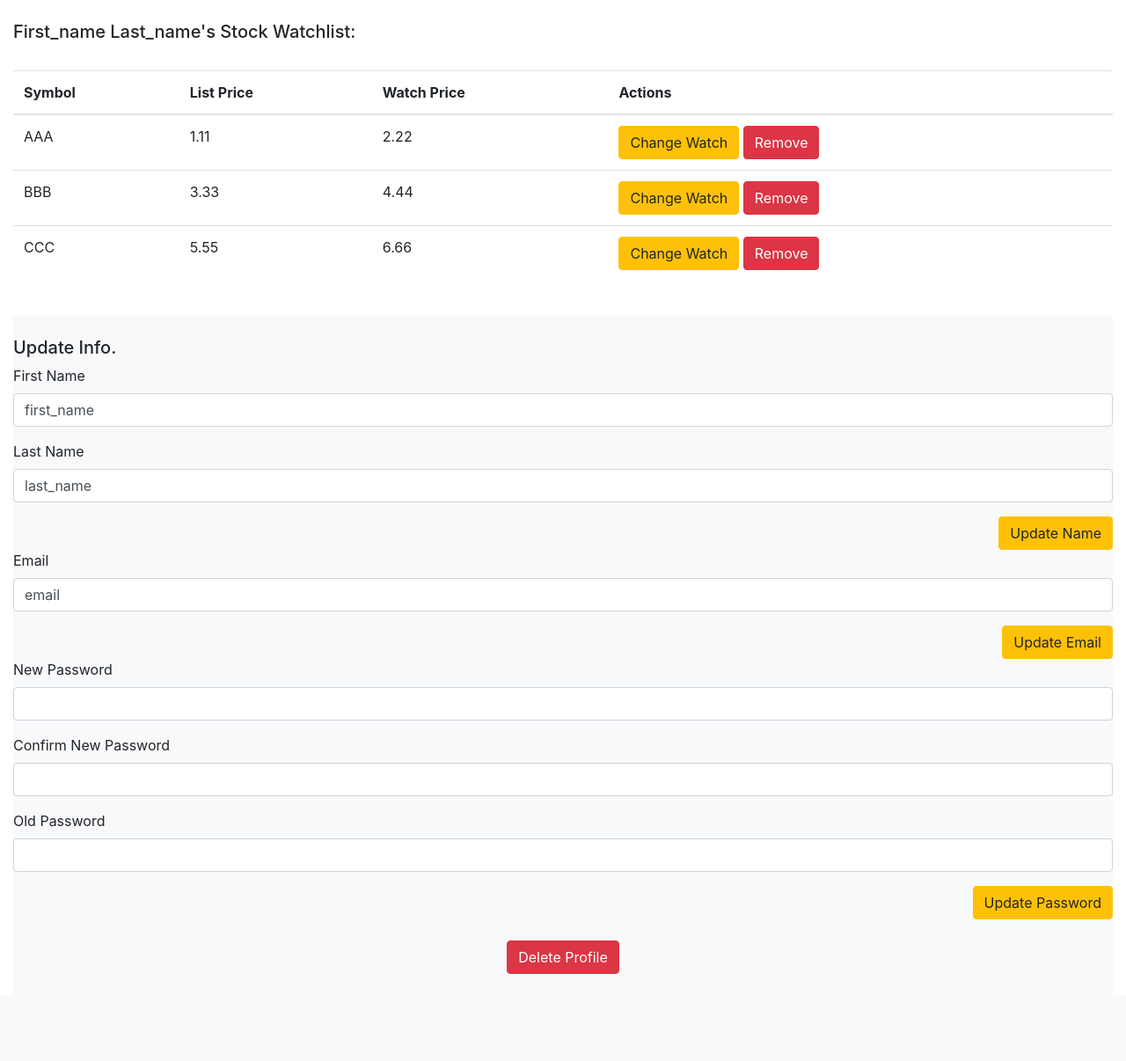
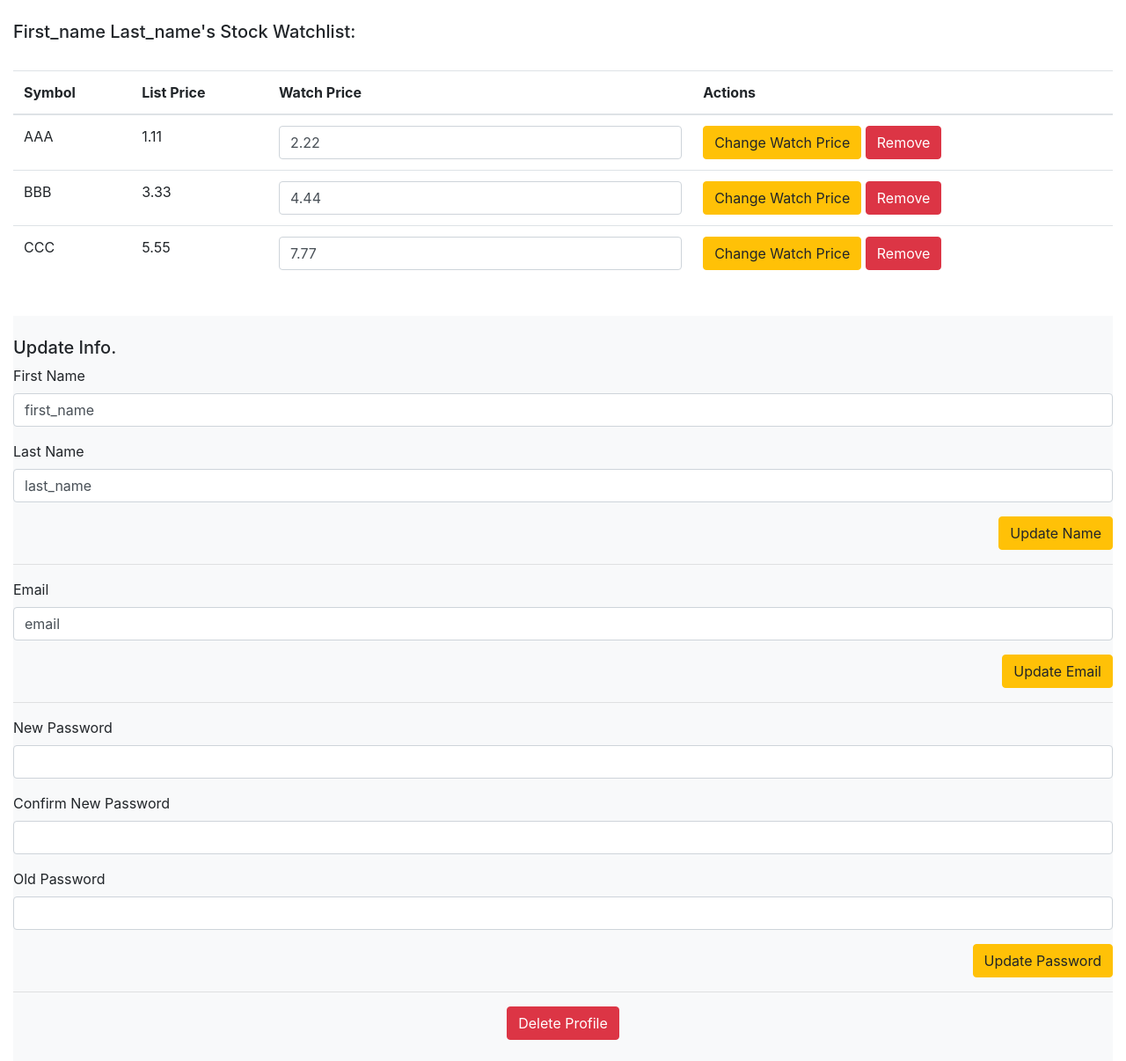
Before and after one commit to randyrodgers/stock-tickler, a Django app: page /profile in a window 1280 px wide. Shown: the part 72-1278 px from the top of the page at 88% size. Before the commit the page ends 1179 px from the top, so only its background shows below. Run offline with Django 3.2, Linux system fonts and the light colour scheme; parts of the project's set-up code (start-up, migrations or seed data) failed here and were passed over; some libraries are stand-ins or nearby versions.

Commit message:
updated forms in profile.html

```diff
--- a/project/app/templates/profile.html
+++ b/project/app/templates/profile.html
@@ -42,20 +42,29 @@
                 <tr>
                     <td>AAA</td>
                     <td>1.11</td>
-                    <td>2.22</td>
-                    <td><a href="" class="btn btn-warning">Change Watch</a> <a href="" class="btn btn-danger">Remove</a></td>
+                    <td>
+                        <form action="" method="post">
+                            <input type="number" step="0.01" class="form-control" name="id_watch_price" value="2.22">
+                    </td>
+                    <td><button type="submit" class="btn btn-warning">Change Watch Price</button></form> <a href="" class="btn btn-danger">Remove</a></td>
                 </tr>
                 <tr>
                     <td>BBB</td>
                     <td>3.33</td>
-                    <td>4.44</td>
-                    <td><a href="" class="btn btn-warning">Change Watch</a> <a href="" class="btn btn-danger">Remove</a></td>
+                    <td>
+                        <form action="" method="post">
+                            <input type="number" step="0.01" class="form-control" name="id_watch_price" value="4.44">
+                    </td>
+                    <td><button type="submit" class="btn btn-warning">Change Watch Price</button></form> <a href="" class="btn btn-danger">Remove</a></td>
                 </tr>
                 <tr>
                     <td>CCC</td>
                     <td>5.55</td>
-                    <td>6.66</td>
-                    <td><a href="" class="btn btn-warning">Change Watch</a> <a href="" class="btn btn-danger">Remove</a></td>
+                    <td>
+                        <form action="" method="post">
+                            <input type="number" step="0.01" class="form-control" name="id_watch_price" value="7.77">
+                    </td>
+                    <td><button type="submit" class="btn btn-warning">Change Watch Price</button></form> <a href="" class="btn btn-danger">Remove</a></td>
                 </tr>
             </tbody>
         </table>
@@ -63,7 +72,8 @@
         <div class="bg-light">
             <br>
             <h5>Update Info.</h5>
-            <form action="" method="post"> <!-- Update Name Form -->
+            <form action="" method="post">
+                <!-- Update Name Form -->
                 {% csrf_token %}
                 <div class="form-group">
                     <label for="first_name" class="label label-default">First Name</label>
@@ -77,7 +87,9 @@
                     <button type="submit" class="btn btn-warning">Update Name</button>
                 </div>
             </form>
-            <form action="" method="post"> <!-- Update Email Form -->
+            <hr>
+            <form action="" method="post">
+                <!-- Update Email Form -->
                 {% csrf_token %}
                 <div class="form-group">
                     <label for="email" class="label label-default">Email</label>
@@ -87,7 +99,9 @@
                     <button type="submit" class="btn btn-warning">Update Email</button>
                 </div>
             </form>
-            <form action="" method="post"> <!-- Update Password Form -->
+            <hr>
+            <form action="" method="post">
+                <!-- Update Password Form -->
                 {% csrf_token %}
                 <div class="form-group">
                     <label for="password" class="label label-default">New Password</label>
@@ -105,7 +119,7 @@
                     <button type="submit" class="btn btn-warning">Update Password</button>
                 </div>
             </form>
-            <br>
+            <hr>
             <div class="text-center">
                 <a href="" class="btn btn-danger">Delete Profile</a>
             </div>
```
